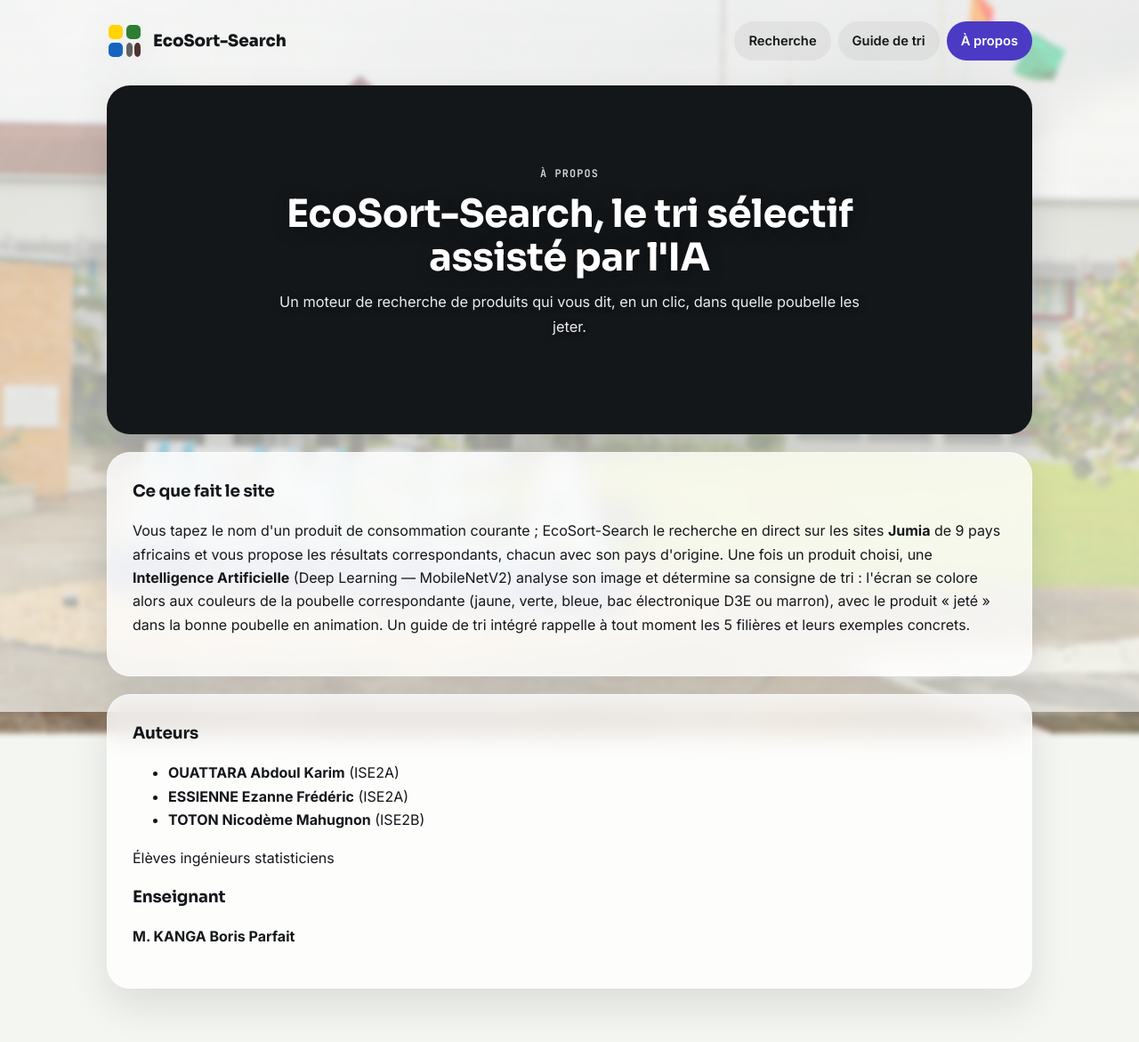
After one commit to abdoulkarimo745-hub/ecosort-search, a Flask app: page /about in a window 1280 px wide. The commit adds this page. Shown: the whole page at 89% size. Run offline with Flask 3, Linux system fonts and the light colour scheme.

Commit message:
feat(app): page À propos (auteurs, enseignant) + branchement recherche multi-pays

```diff
--- a/app/main.py
+++ b/app/main.py
@@ -15,9 +15,12 @@ sys.path.insert(0, os.path.dirname(os.path.dirname(os.path.abspath(__file__))))
 #   renvoyant (clé parmi CATEGORIES, confiance de la prédiction ∈ [0, 1])
 # Tant que ces fonctions ne sont pas prêtes, on retombe sur des mocks locaux.
 try:
-    from scraper.jumia_scraper import search_products
+    from scraper.jumia_scraper import search_products_all as search_products
 except ImportError:
-    search_products = None
+    try:
+        from scraper.jumia_scraper import search_products  # ancienne version mono-pays
+    except ImportError:
+        search_products = None
 
 try:
     from model.predict import classify_with_confidence
@@ -174,6 +177,25 @@ def guide():
     )
 
 
+@app.route("/about", methods=["GET"])
+def about():
+    # Page « À propos » : objectif du site, fonctionnalités clés, et
+    # présentation des auteurs (élèves ingénieurs statisticiens) et de
+    # leur enseignant.
+    authors = [
+        {"name": "OUATTARA Abdoul Karim", "classe": "ISE2A"},
+        {"name": "ESSIENNE Ezanne Frédéric", "classe": "ISE2A"},
+        {"name": "TOTON Nicodème Mahugnon", "classe": "ISE2B"},
+    ]
+    return render_template(
+        "about.html",
+        authors=authors,
+        teacher="M. KANGA Boris Parfait",
+        active="about",
+        page="about",
+    )
+
+
 @app.route("/search", methods=["POST"])
 def search():
     # Recherche et résultats vivent sur la MÊME page (search.html) : la
@@ -223,6 +245,8 @@ def classify_selected():
         "price": request.form.get("price", ""),
         "image": request.form.get("image", ""),
         "url": request.form.get("url", ""),
+        "country": request.form.get("country", ""),
+        "flag": request.form.get("flag", ""),
     }
     query = request.form.get("query", "")
 
--- /dev/null
+++ b/app/templates/about.html
@@ -0,0 +1,45 @@
+{% extends "base.html" %}
+{% block title %}EcoSort-Search — À propos{% endblock %}
+{% block content %}
+<!-- Hero statique (pas de carousel sur cette page : l'espace est dédié à
+     la présentation du site et de ses auteurs). -->
+<section class="hero-photo hero-static">
+  <div class="hero-photo-inner">
+    <span class="eyebrow">À propos</span>
+    <h1>EcoSort-Search, le tri sélectif assisté par l'IA</h1>
+    <p>Un moteur de recherche de produits qui vous dit, en un clic, dans quelle poubelle les jeter.</p>
+  </div>
+</section>
+
+<section class="panel about-panel">
+  <h2>Ce que fait le site</h2>
+  <p class="about-text">
+    Vous tapez le nom d'un produit de consommation courante ; EcoSort-Search le recherche
+    en direct sur les sites <strong>Jumia</strong> de 9 pays africains et vous propose les
+    résultats correspondants, chacun avec son pays d'origine. Une fois un produit choisi,
+    une <strong>Intelligence Artificielle</strong> (Deep Learning — MobileNetV2) analyse
+    son image et détermine sa consigne de tri : l'écran se colore alors aux couleurs de la
+    poubelle correspondante (jaune, verte, bleue, bac électronique D3E ou marron), avec le
+    produit « jeté » dans la bonne poubelle en animation. Un guide de tri intégré rappelle
+    à tout moment les 5 filières et leurs exemples concrets.
+  </p>
+</section>
+
+<section class="panel about-panel">
+  <div class="about-credits">
+    <div class="about-col">
+      <h2>Auteurs</h2>
+      <ul class="about-authors">
+        {% for author in authors %}
+        <li><strong>{{ author.name }}</strong> <span class="about-classe">({{ author.classe }})</span></li>
+        {% endfor %}
+      </ul>
+      <p class="about-role">Élèves ingénieurs statisticiens</p>
+    </div>
+    <div class="about-col">
+      <h2>Enseignant</h2>
+      <p class="about-teacher"><strong>{{ teacher }}</strong></p>
+    </div>
+  </div>
+</section>
+{% endblock %}
--- a/app/templates/base.html
+++ b/app/templates/base.html
@@ -33,6 +33,7 @@
       <nav class="nav-links">
         <a href="/" class="{{ 'is-active' if active == 'search' else '' }}">Recherche</a>
         <a href="/guide" class="{{ 'is-active' if active == 'guide' else '' }}">Guide de tri</a>
+        <a href="/about" class="{{ 'is-active' if active == 'about' else '' }}">À propos</a>
       </nav>
       {% endif %}
     </header>
```
